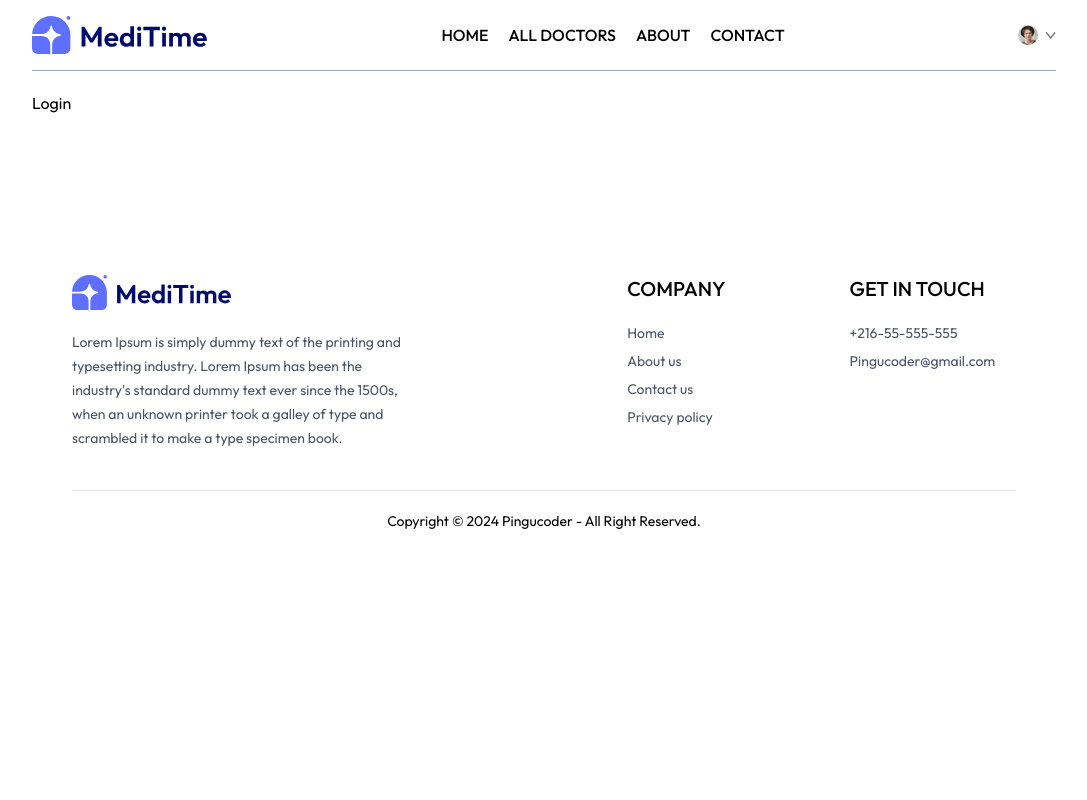
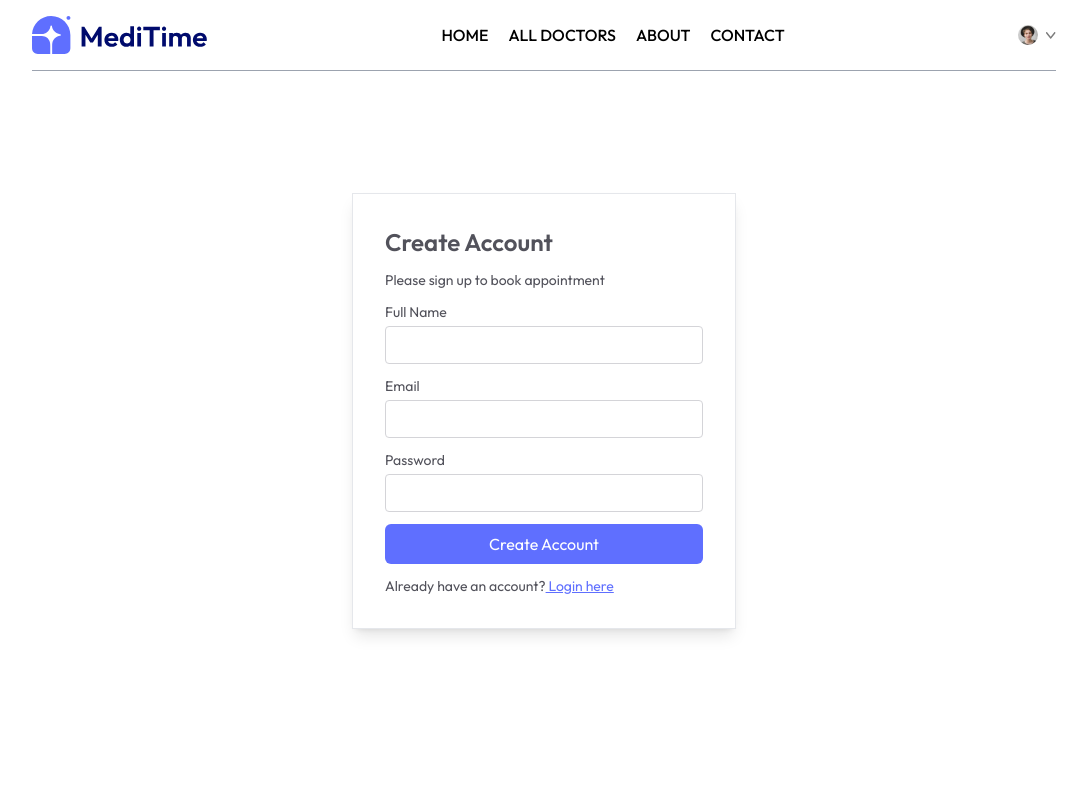
Before and after one commit to Aminetrigithub/MediTime, a React (Vite) app in the folder frontend/: page /login in a window 1280 px wide. Shown: the top 800 px of the page, without its empty margins (96-1183 px from the left). Built offline with nearby package versions, Linux system fonts and the light colour scheme.

Commit message:
Login & Sign up

```diff
--- a/frontend/src/pages/Login.jsx
+++ b/frontend/src/pages/Login.jsx
@@ -1,9 +1,52 @@
-import React from 'react'
+import { useState } from "react";
 
 const Login = () => {
+  const [state, setState] = useState("Sign Up");
+  const [email, setEmail] = useState("");
+  const [password, setPassword] = useState("");
+  const [name, setName] = useState("");
+
+  const onSubmitHandler = async (event) => {
+    event.preventDefault();
+  };
+
   return (
-    <div>Login</div>
-  )
-}
+    <form className="min-h-[80vh]  flex items-center">
+      <div className="flex flex-col gap-3 m-auto items-start p-8 min-w-[340px] sm:min-w-96
+      border border-xl text-zinc-600 text-sm shadow-lg">
+        <p className='text-2xl font-semibold'>{state === "Sign Up" ? "Create Account" : "Login"}</p>
+        <p>
+          Please {state === "Sign Up" ? "sign up" : "log in"} to book appointment
+        </p>
+      {state === "Sign Up" &&
+      <div className='w-full'>
+        <p>Full Name</p>
+        <input type="text" value={name} onChange={(e) => setName(e.target.name)}
+        className='border border-zinc-300 rounded w-full p-2 mt-1'/>
+      </div>
+      }
 
-export default Login
+      <div className='w-full'>
+        <p>Email</p>
+        <input type="text" value={email} onChange={(e) => setEmail(e.target.email)}
+        className='border border-zinc-300 rounded w-full p-2 mt-1'/>
+      </div>
+      <div className='w-full'>
+        <p>Password</p>
+        <input type="text" value={password} onChange={(e) => setPassword(e.target.password)}
+        className='border border-zinc-300 rounded w-full p-2 mt-1'/>
+      </div>
+      <button className='bg-primary text-white w-full py-2 rounded-md text-base'>
+       {state === "Sign Up" ? "Create Account" : "Login"}
+      </button>
+      {state === "Sign Up"
+      ? <p>Already have an account?
+        <span className='text-primary underline cursor-pointer' onClick={() => setState('Login')}> Login here</span></p>
+      : <p>Create a new account?
+        <span className='text-primary underline cursor-pointer' onClick={() => setState('Sign Up')}> Click here</span> </p> }
+      </div>
+    </form>
+  );
+};
+
+export default Login;
```
